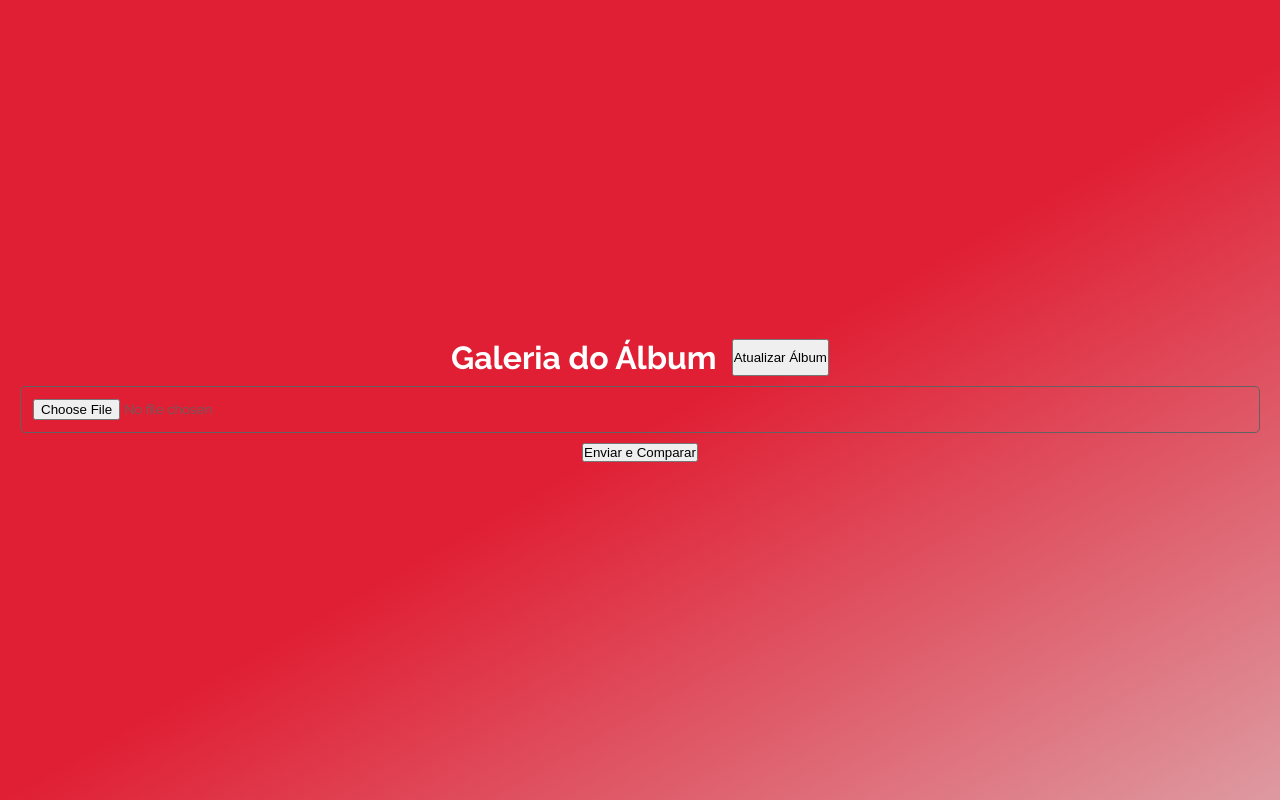
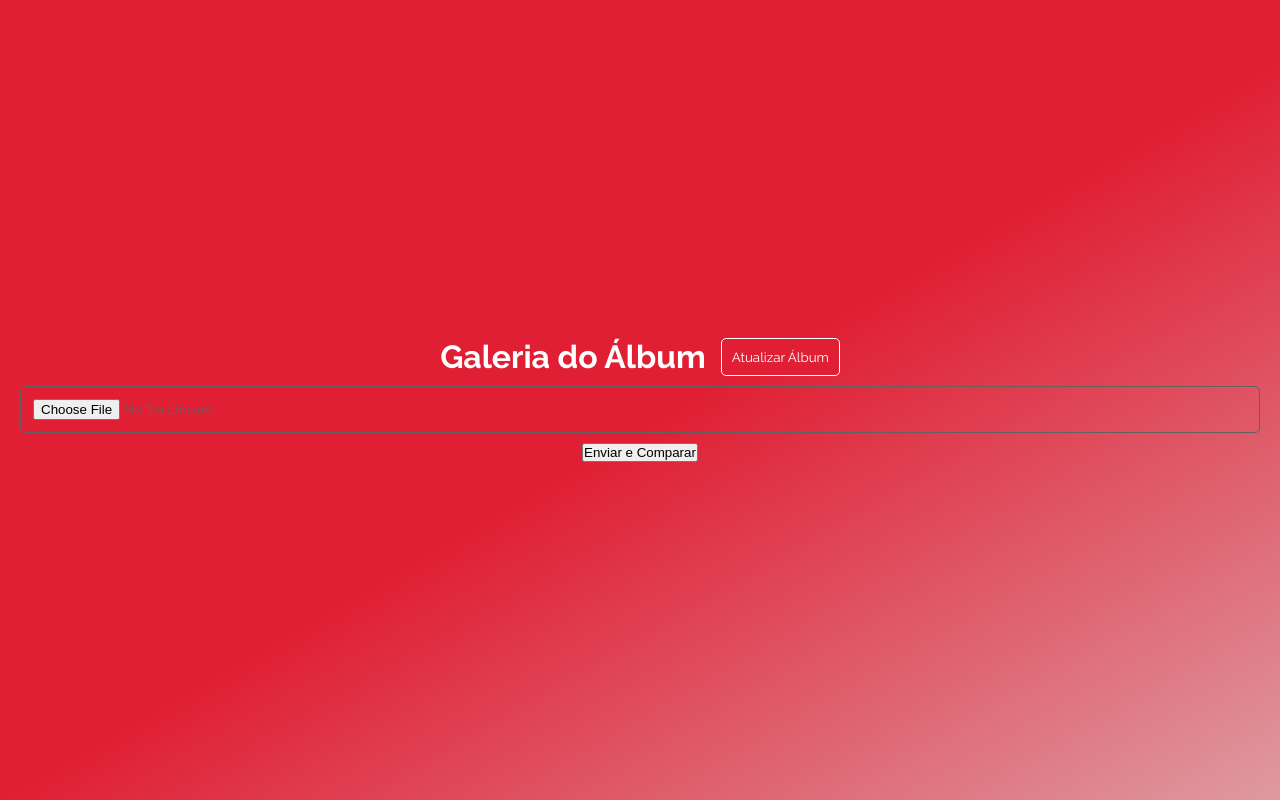
Before and after one commit to Rafael-Rangel/reconhecimento-facial, a plain HTML site: page album.html in a window 1280 px wide. Drawn offline with Linux system fonts and the light colour scheme.

Commit message:
Update styles.css

```diff
--- a/styles.css
+++ b/styles.css
@@ -68,6 +68,17 @@ button#updateAlbumsBtn {
   background: #E01F34;
   color: #fff;
 }
+
+button#updateAlbumBtn {
+    padding: 10px;
+    border-radius: 5px;
+    border: 1px solid #fff;
+    font-family: 'Raleway';
+    font-weight: 400;
+    background: #E01F34;
+    color: #fff;
+}
+
 div#album-container {
   display:flex;
   flex-direction: row;
```
